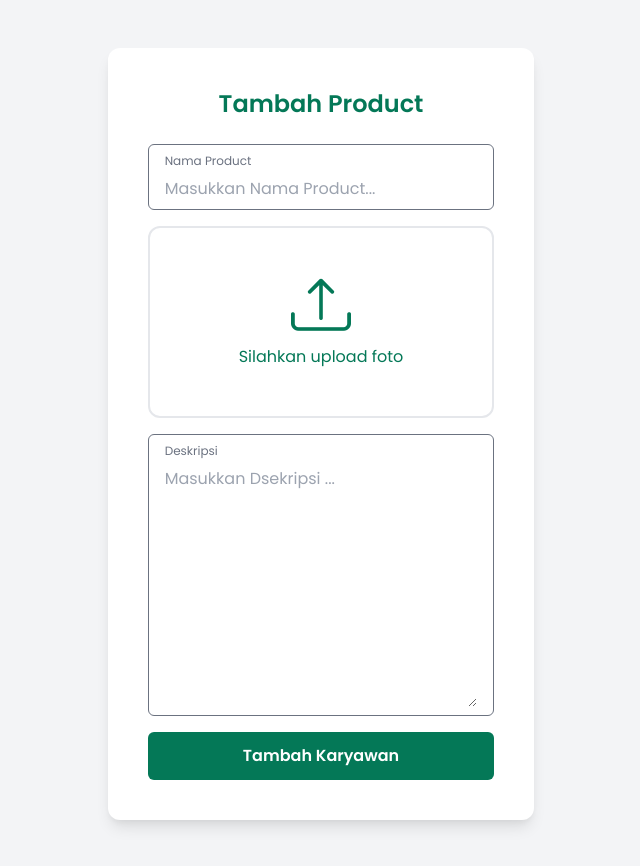
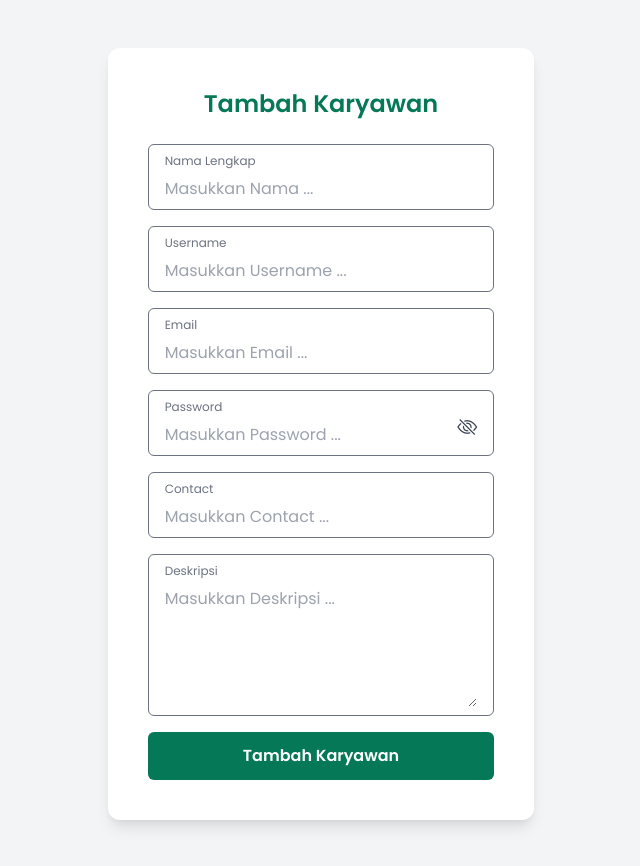
Before and after one commit to satrio92/rollaas-test, a Vue app: page /dashboard/tambahProduct in a window 1280 px wide. Shown: the whole page, without its empty margins (319-959 px from the left). Built offline with nearby package versions, Linux system fonts and the light colour scheme.

Commit message:
fixed tambah-ptoduct

```diff
--- a/src/views/TambahProduct.vue
+++ b/src/views/TambahProduct.vue
@@ -1,34 +1,45 @@
 <template>
     <div id="tambah-karyawan" class="font-poppins flex justify-center py-12 bg-base-200 bg-gray-100">
         <div class="md:w-1/3 px-10 py-10 bg-white shadow-lg rounded-xl">
-            <h1 class="text-2xl font-semibold text-green-700 text-center mb-6">Tambah Product</h1>
+            <h1 class="text-2xl font-semibold text-green-700 text-center mb-6">Tambah Karyawan</h1>
             <form class="flex flex-col gap-4" @submit.prevent>
                 <div class="flex flex-col bg-white w-full px-4 py-2 gap-2 rounded-md border-[1px] border-gray-500">
-                    <label for="nama" class="text-xs text-gray-500">Nama Product</label>
-                    <input type="text" name="nama" placeholder="Masukkan Nama Product..." class="w-full outline-none text-gray-700 font-medium placeholder-shown:font-normal" v-model="user.nama_lengkap">
+                    <label for="nama" class="text-xs text-gray-500">Nama Lengkap</label>
+                    <input type="text" name="nama" placeholder="Masukkan Nama ..." class="w-full outline-none text-gray-700 font-medium placeholder-shown:font-normal" v-model="user.nama_lengkap">
                 </div>
-                <div v-if="preview" class="relative">
-                    <img :src="preview" alt="" class="w-full">
-                    <div class="bg-white w-8 h-8 rounded-full absolute top-2 right-2 flex justify-center items-center bg-opacity-80" @click="gambar='',preview=''">
-                        <i class="bi bi-x text-2xl"></i>
-                    </div>
+                <div class="flex flex-col bg-white w-full px-4 py-2 gap-2 rounded-md border-[1px] border-gray-500">
+                    <label for="username" class="text-xs text-gray-500">Username</label>
+                    <input type="text" name="username" placeholder="Masukkan Username ..." class="w-full outline-none text-gray-700 font-medium placeholder-shown:font-normal" v-model="user.username">
                 </div>
-                <label for="foto" class="border-2 rounded-xl h-48 flex justify-center items-center" v-if="preview == ''">
-                    <div class="flex flex-col items-center gap-2">
-                        <i class="bi bi-upload text-green-700 text-6xl"></i>
-                        <p class="text-green-700">Silahkan upload foto</p>
-                    </div>
-                </label>
-                <input type="file" name="foto" id="foto" v-on:change="upload" hidden>
                 <div class="flex flex-col bg-white w-full px-4 py-2 gap-2 rounded-md border-[1px] border-gray-500">
-                    <label for="deskripsi" class="text-xs text-gray-500">Deskripsi</label>
-                    <textarea name="deskripsi" id="deskripsi" cols="30" rows="10" placeholder="Masukkan Dsekripsi ..." class="w-full outline-none text-gray-700 font-medium placeholder-shown:font-normal"></textarea>
-                    <!-- <input type="text" name="username" placeholder="Masukkan Username ..." class="w-full outline-none text-gray-700 font-medium placeholder-shown:font-normal" v-model="user.username"> -->
+                    <label for="email" class="text-xs text-gray-500">Email</label>
+                    <input type="email" name="email" placeholder="Masukkan Email ..." class="w-full outline-none text-gray-700 font-medium placeholder-shown:font-normal" v-model="user.email">
+                </div>
+                <div class="flex flex-col bg-white w-full px-4 py-2 gap-2 rounded-md border-[1px] border-gray-500 relative">
+                    <label for="password" class="text-xs text-gray-500">Password</label>
+                    <input :type="[pass? 'text' : 'password']" name="password" placeholder="Masukkan Password ..." class="w-full outline-none text-gray-700 font-medium placeholder-shown:font-normal" v-model="user.password">
+                    <i class="bi text-gray-700 absolute top-[35%] right-4 text-xl" :class="[pass? 'bi-eye' : 'bi-eye-slash']" @click="pass = !pass"></i>
+                </div>
+                <div class="flex flex-col bg-white w-full px-4 py-2 gap-2 rounded-md border-[1px] border-gray-500 relative">
+                    <label for="contact" class="text-xs text-gray-500">Contact</label>
+                    <input type="text" name="contact" placeholder="Masukkan Contact ..." class="w-full outline-none text-gray-700 font-medium placeholder-shown:font-normal" v-model="user.contact">
+                </div>
+                <div class="flex flex-col bg-white w-full px-4 py-2 gap-2 rounded-md border-[1px] border-gray-500 relative">
+                    <label for="description" class="text-xs text-gray-500">Deskripsi</label>
+                    <textarea name="description" rows="5" placeholder="Masukkan Deskripsi ..." class="w-full outline-none text-gray-700 font-medium placeholder-shown:font-normal" v-model="user.description"></textarea>
                 </div>
                 <div>
                     <button type="submit" class="bg-green-700 w-full py-3 font-semibold text-white rounded-md" @click="tambahuser">Tambah Karyawan</button>
                 </div>
             </form>
+            <div v-if="oke" class="fixed inset-0 bg-gray-600 bg-opacity-50 overflow-y-auto h-full w-full"></div>
+            <router-link to="/dashboard" v-if="oke" class="fixed inset-0 flex justify-center items-center w-full h-full" @click="oke = false">
+                <div class="w-[420px] h-[420px] bg-white shadow-lg rounded-xl p-8 flex flex-col items-center gap-6 justify-center">
+                    <i class="bi bi-check-circle text-9xl text-green-700"></i>
+                    <h3 class="text-2xl font-semibold text-center">Data Berhasil Ditambahkan</h3>
+                </div>
+            </router-link>
+            <div v-if="loading" class="fixed inset-0 bg-white overflow-y-auto h-full w-full flex justify-center items-center text-2xl font-bold">Loading...</div>
         </div>
     </div>
 </template>
@@ -42,27 +53,18 @@ export default {
     data() {
         return {
             pass: false,
-            product: {},
-            preview: '',
-            user: {}
+            user: {},
+            oke: false,
+            loading: false,
         }
     },
     methods: {
-        upload(event) {
-            this.product.gambar = event.target.files[0].name
-            this.preview = URL.createObjectURL(event.target.files[0])
-        },
         tambahuser() {
-            user.description = "Low Key"
-            user.contact = "08955557332",
-            user.user_role = "useronly",
-            user.keranjang_belanja = [ ],
-            user.daftar_pemesanan = [ ],
-            user.daftar_pemesanan_meja = [ ],
-            user.user_products_rating = [ ],
-            user.status_aktif = false,
-            axios.post('https://rollaascafeapinodejs.herokuapp.com/users', this.user)
-            .then(() => console.log(this.user))
+            this.user.user_role = "useronly",
+            this.user.status_aktif = true,
+            this.loading = true,
+            axios.post('/users', this.user)
+            .then(() => this.loading =  false, this.oke = true)
             .catch((error) => console.log("Error : ", error))
         }
     }
```
